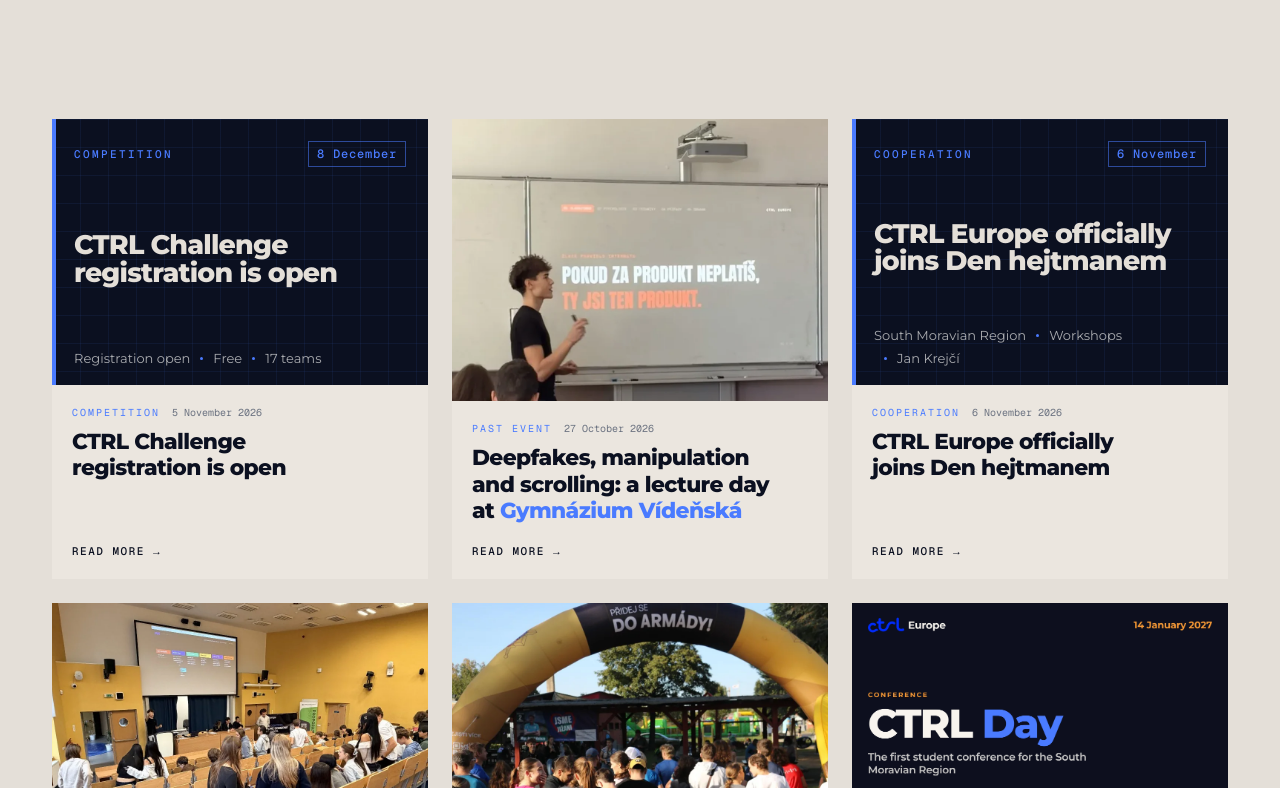
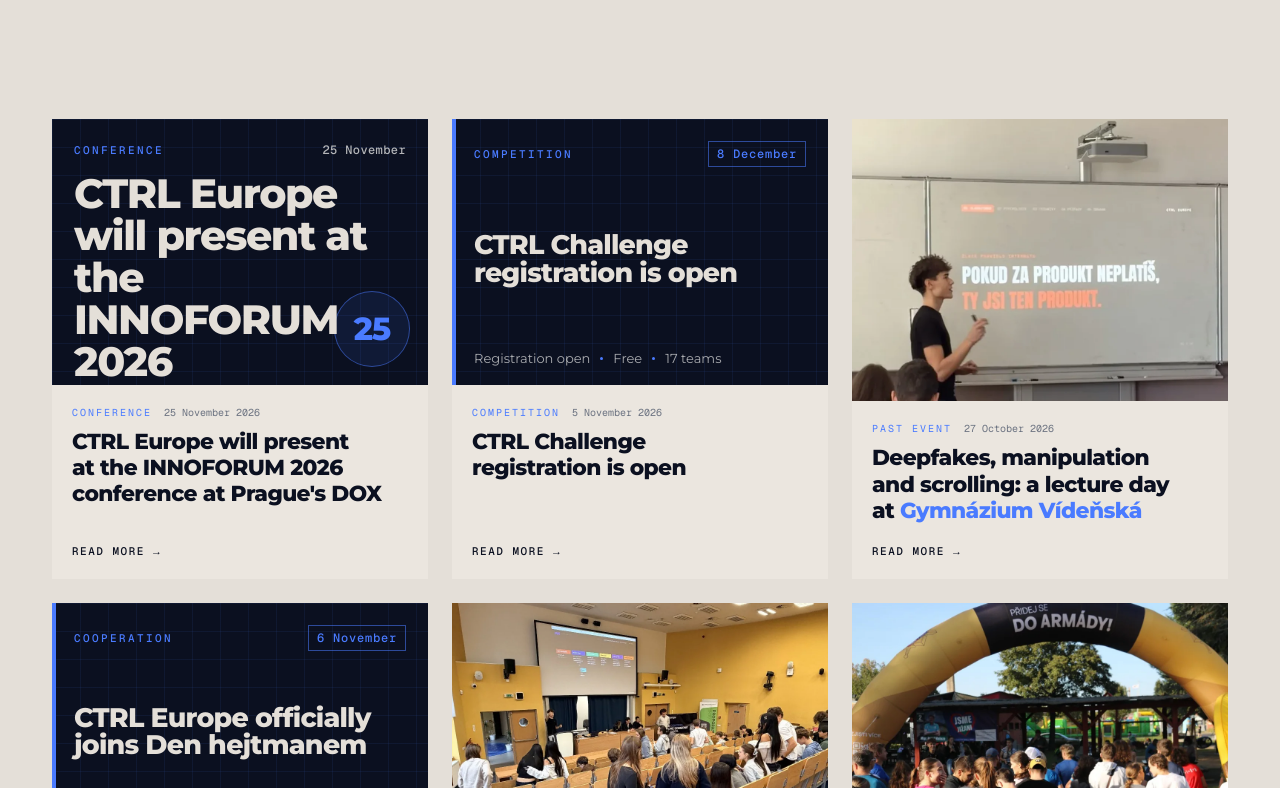
Before and after one commit to hanshanshans1397-maker/Ctrl-website, a React (Vite) app: page /news in a window 1280 px wide. Shown: the part 552-1340 px from the top of the page. Built offline with nearby package versions, Linux system fonts and the light colour scheme; no server answers.

Commit message:
feat(news): CTRL Europe se představí na INNOFORUM 2026 v DOXu

```diff
--- a/src/data/news.js
+++ b/src/data/news.js
@@ -264,6 +264,114 @@ const VIDENSKA_PHOTOS = [
 ];
 
 export const NEWS = [
+  {
+    slug: "innoforum-2026",
+    date: "2026-11-25",
+    published: "2026-11-19",
+    banner: {
+      variant: "watermark",
+      mark: { cs: "25", en: "25" },
+      date: { cs: "25. listopadu", en: "25 November" },
+      lead: {
+        cs: "Startupová zóna konference INNOFORUM 2026",
+        en: "The startup zone at INNOFORUM 2026",
+      },
+      points: {
+        cs: ["DOX Praha", "Od 12:00", "1. patro"],
+        en: ["DOX Prague", "From 12:00", "1st floor"],
+      },
+    },
+    category: { cs: "Konference", en: "Conference" },
+    title: {
+      cs: "CTRL Europe se představí na konferenci INNOFORUM 2026 v pražském DOXu",
+      en: "CTRL Europe will present at the INNOFORUM 2026 conference at Prague's DOX",
+    },
+    excerpt: {
+      cs: "Příští středu 25. listopadu představíme CTRL Europe ve startupové zóně konference INNOFORUM 2026 v pražském DOXu.",
+      en: "Next Wednesday, 25 November, we will present CTRL Europe in the startup zone of the INNOFORUM 2026 conference at DOX in Prague.",
+    },
+    meta: {
+      cs: {
+        title:
+          "CTRL Europe se představí na konferenci INNOFORUM 2026 v pražském DOXu | CTRL Europe",
+        description:
+          "25. listopadu 2026 představíme CTRL Europe ve startupové zóně konference INNOFORUM 2026 v Centru současného umění DOX v Praze, od 12:00.",
+      },
+      en: {
+        title:
+          "CTRL Europe will present at the INNOFORUM 2026 conference at Prague's DOX | CTRL Europe",
+        description:
+          "On 25 November 2026 we will present CTRL Europe in the startup zone of INNOFORUM 2026 at the DOX Centre for Contemporary Art in Prague, from 12:00.",
+      },
+    },
+    sections: [
+      {
+        type: "marquee",
+        phrases: {
+          cs: ["25. listopadu 2026.", "INNOFORUM.", "DOX Praha."],
+          en: ["25 November 2026.", "INNOFORUM.", "DOX Prague."],
+        },
+      },
+      {
+        type: "p",
+        cs: "Příští středu 25. listopadu vyrážíme do Prahy. Na pozvání Středočeského inovačního centra (SIC) představíme CTRL Europe ve startupové zóně konference INNOFORUM 2026, mezi podnikateli, investory a inovátory z celé republiky.",
+        en: "Next Wednesday, 25 November, we are heading to Prague. At the invitation of the Central Bohemian Innovation Center (SIC), we will present CTRL Europe in the startup zone of the INNOFORUM 2026 conference, among entrepreneurs, investors and innovators from across the country.",
+      },
+      {
+        type: "p",
+        cs: "INNOFORUM je každoroční konference, kterou pořádá Středočeské inovační centrum, organizace, která už přes deset let podporuje inovativní firmy a propojuje byznys, výzkum a veřejný sektor. Letošní ročník se uskuteční v Centru současného umění DOX v Praze a zaměří se na to, jak obstát pracovně i mentálně v době umělé inteligence a geopolitického napětí. Konference každoročně přivítá zhruba 250 podnikatelů, zakladatelů startupů, investorů a inovátorů.",
+        en: "INNOFORUM is an annual conference organised by the Central Bohemian Innovation Center, an organisation that has been supporting innovative companies and connecting business, research and the public sector for more than ten years. This year's edition will take place at the DOX Centre for Contemporary Art in Prague and will focus on how to hold your own, both at work and mentally, in a time of artificial intelligence and geopolitical tension. The conference welcomes around 250 entrepreneurs, startup founders, investors and innovators each year.",
+      },
+      {
+        type: "p",
+        cs: "Letos pořadatelé poprvé připravili samostatnou startupovou zónu se stánky, kde se mohou představit nové projekty, ukázat, na čem pracují, a potkat se s lidmi z inovačního prostředí. A mezi nimi bude i CTRL Europe.",
+        en: "This year, for the first time, the organisers have prepared a separate startup zone with stands, where new projects can introduce themselves, show what they are working on, and meet people from the innovation scene. And CTRL Europe will be among them.",
+      },
+      {
+        type: "h2",
+        id: "co-u-nas-uvidite",
+        cs: "Co u nás uvidíte",
+        en: "What you will see at our stand",
+      },
+      {
+        type: "p",
+        cs: "Na našem stánku představíme, jak učíme mladé lidi rozpoznávat dezinformace, deepfaky a online manipulaci a jak pracujeme s tématem digitální závislosti. Na iPadu a notebooku ukážeme naši vlastní webovou aplikaci a konkrétní ukázky toho, co děláme ve školách. Přivezeme i fotky z našich akcí, od workshopů na Dnech AI v Karlovarském kraji po přednášky na brněnských gymnáziích.",
+        en: "At our stand we will present how we teach young people to recognise disinformation, deepfakes and online manipulation, and how we work with the topic of digital addiction. On an iPad and a laptop we will show our own web application and concrete examples of what we do in schools. We will also bring photos from our events, from workshops at AI Days in the Karlovy Vary Region to talks at grammar schools in Brno.",
+      },
+      {
+        type: "p",
+        cs: "Téma letošního INNOFORA nám je blízké. Umělá inteligence mění to, jak pracujeme, ale stejně tak mění to, čemu věříme. A právě na to chceme upozornit: inovace potřebují i lidi, kteří jim rozumí a umí se v nich bezpečně pohybovat. Proto připravujeme mladou generaci, aby technologie ovládala ona, ne technologie ji.",
+        en: "The theme of this year's INNOFORUM is close to us. Artificial intelligence is changing how we work, but it is equally changing what we believe. And that is exactly what we want to point out: innovation also needs people who understand it and can move through it safely. That is why we are preparing the young generation so that they control technology, not the other way around.",
+      },
+      {
+        type: "h2",
+        id: "kde-nas-najdete",
+        cs: "Kde nás najdete",
+        en: "Where to find us",
+      },
+      {
+        type: "facts",
+        items: [
+          {
+            label: { cs: "Kdy", en: "When" },
+            value: { cs: "středa 25. listopadu 2026, od 12:00", en: "Wednesday 25 November 2026, from 12:00" },
+          },
+          {
+            label: { cs: "Kde", en: "Where" },
+            value: {
+              cs: "Centrum současného umění DOX, Poupětova 1, Praha 7 – Holešovice, startupová zóna v 1. patře",
+              en: "DOX Centre for Contemporary Art, Poupětova 1, Prague 7 – Holešovice, startup zone on the 1st floor",
+            },
+          },
+        ],
+      },
+      {
+        type: "p",
+        cs: "Děkujeme Středočeskému inovačnímu centru za pozvání a za dlouhodobou podporu. Pokud budete na INNOFORU, zastavte se u nás, rádi vám ukážeme, co děláme, a probereme možnou spolupráci.",
+        en: "Thank you to the Central Bohemian Innovation Center for the invitation and for its long-term support. If you will be at INNOFORUM, stop by and see us — we will be glad to show you what we do and to talk about possible cooperation.",
+      },
+    ],
+  },
   {
     slug: "ctrl-challenge-registrace",
     date: "2026-11-05",
```
